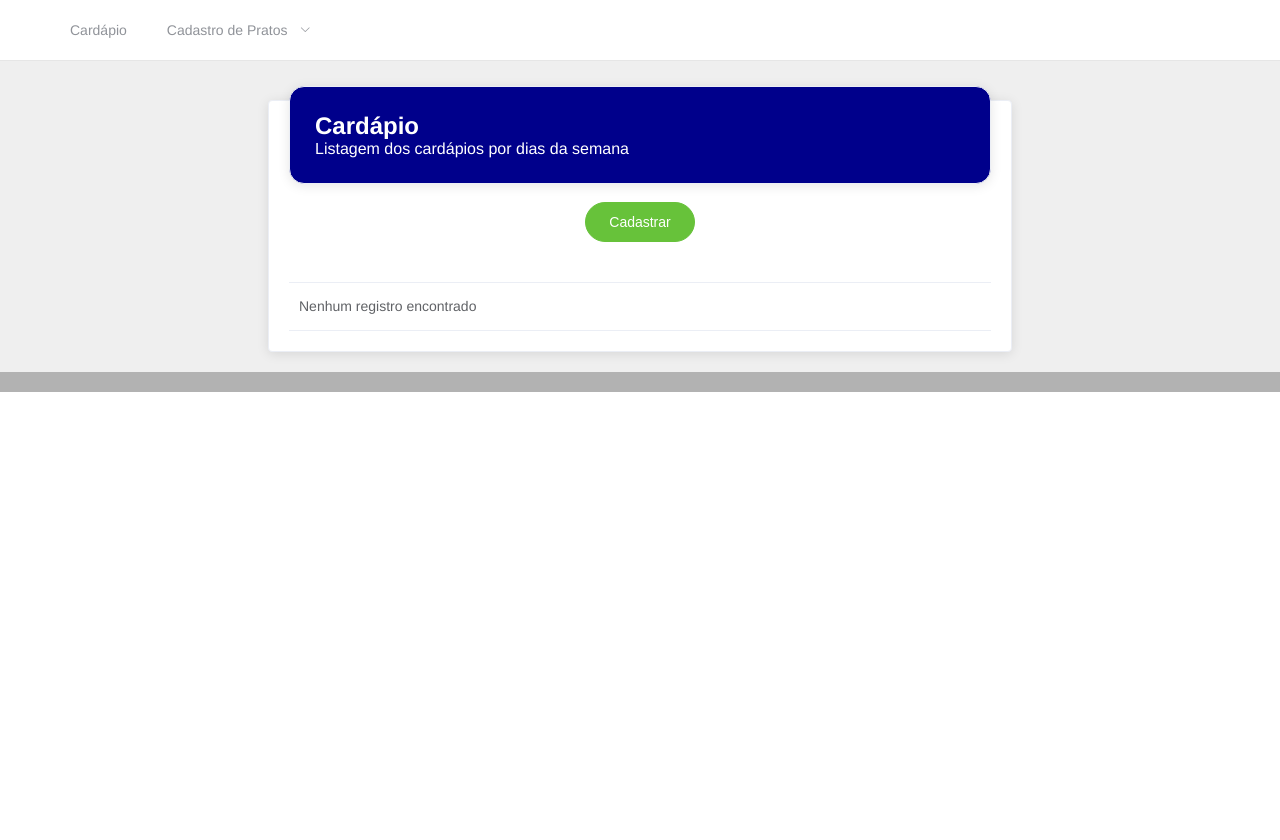
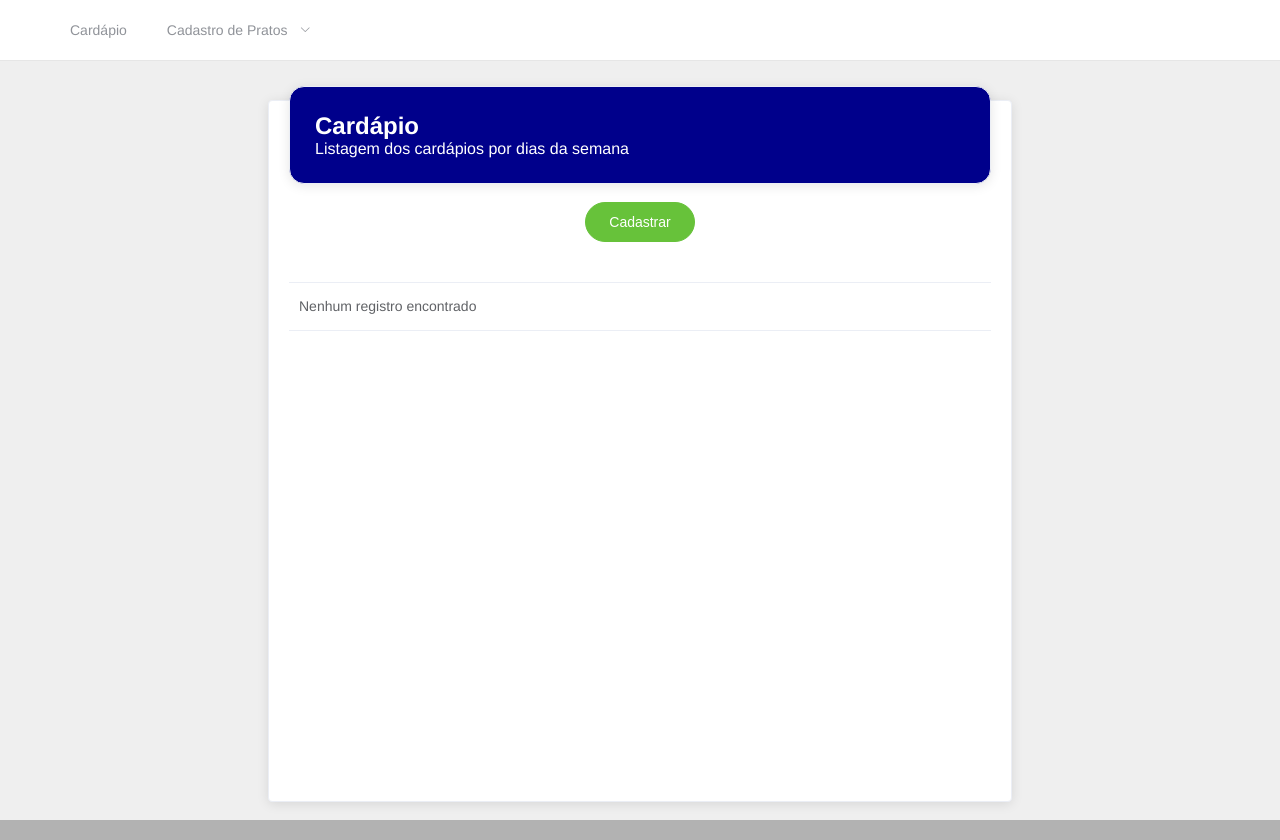
Before and after one commit to deivisondc/slack-dimi-ui, a Vue app: page /cadastro/cardapio in a window 1280 px wide. Before the commit the page ends 800 px from the top, so only its background shows below. Built offline with nearby package versions, Linux system fonts and the light colour scheme.

Commit message:
including min-height on ListLayout

```diff
--- a/src/components/cardapio/CardapioList.vue
+++ b/src/components/cardapio/CardapioList.vue
@@ -1,5 +1,4 @@
 <template>
-  <div>
   <app-list-layout
     :title="'Cardápio'"
     :sub-title="'Listagem dos cardápios por dias da semana'"
@@ -7,7 +6,6 @@
     :columns="columns"
     :form-route="formRoute"
   />
-  </div>
 </template>
 
 <script>
--- a/src/components/layout/Layout.vue
+++ b/src/components/layout/Layout.vue
@@ -78,6 +78,7 @@ export default {
         width: 60%;
         display: inline-block;
         margin-top: 20px;
+        height: 700px;
     }
 
     .el-footer {
--- a/src/components/layout/ListLayout.vue
+++ b/src/components/layout/ListLayout.vue
@@ -1,6 +1,6 @@
 <template>
   <el-card
-    class="layout-content"
+    class="layout-content list-layout"
     shadow="always"
   >
     <el-card class="form-title">
@@ -64,6 +64,10 @@ export default {
 </script>
 
 <style scoped>
+  .list-layout {
+    height: 100%
+  }
+
   .form-title {
       margin-top: -35px;
       background-color: darkblue;
--- a/src/components/pratos/acompanhamento/AcompanhamentoList.vue
+++ b/src/components/pratos/acompanhamento/AcompanhamentoList.vue
@@ -1,5 +1,4 @@
 <template>
-  <div>
   <app-list-layout
     :title="'Acompanhamento'"
     :sub-title="'Listagem de todas os acompanhamentos cadastrados'"
@@ -7,7 +6,6 @@
     :columns="columns"
     :form-route="formRoute"
   />
-  </div>
 </template>
 
 <script>
--- a/src/components/pratos/principal/PrincipalList.vue
+++ b/src/components/pratos/principal/PrincipalList.vue
@@ -1,5 +1,4 @@
 <template>
-  <div>
   <app-list-layout
     :title="'Prato Principal'"
     :sub-title="'Listagem de todos os pratos principais cadastrados'"
@@ -7,7 +6,6 @@
     :columns="columns"
     :form-route="formRoute"
   />
-  </div>
 </template>
 
 <script>
--- a/src/components/pratos/salada/SaladaList.vue
+++ b/src/components/pratos/salada/SaladaList.vue
@@ -1,5 +1,4 @@
 <template>
-  <div>
   <app-list-layout
     :title="'Saladas'"
     :sub-title="'Listagem de todas as saladas cadastradas'"
@@ -7,7 +6,6 @@
     :columns="columns"
     :form-route="formRoute"
   />
-  </div>
 </template>
 
 <script>
```
Lines whose indentation alone changed are shown as unchanged.
